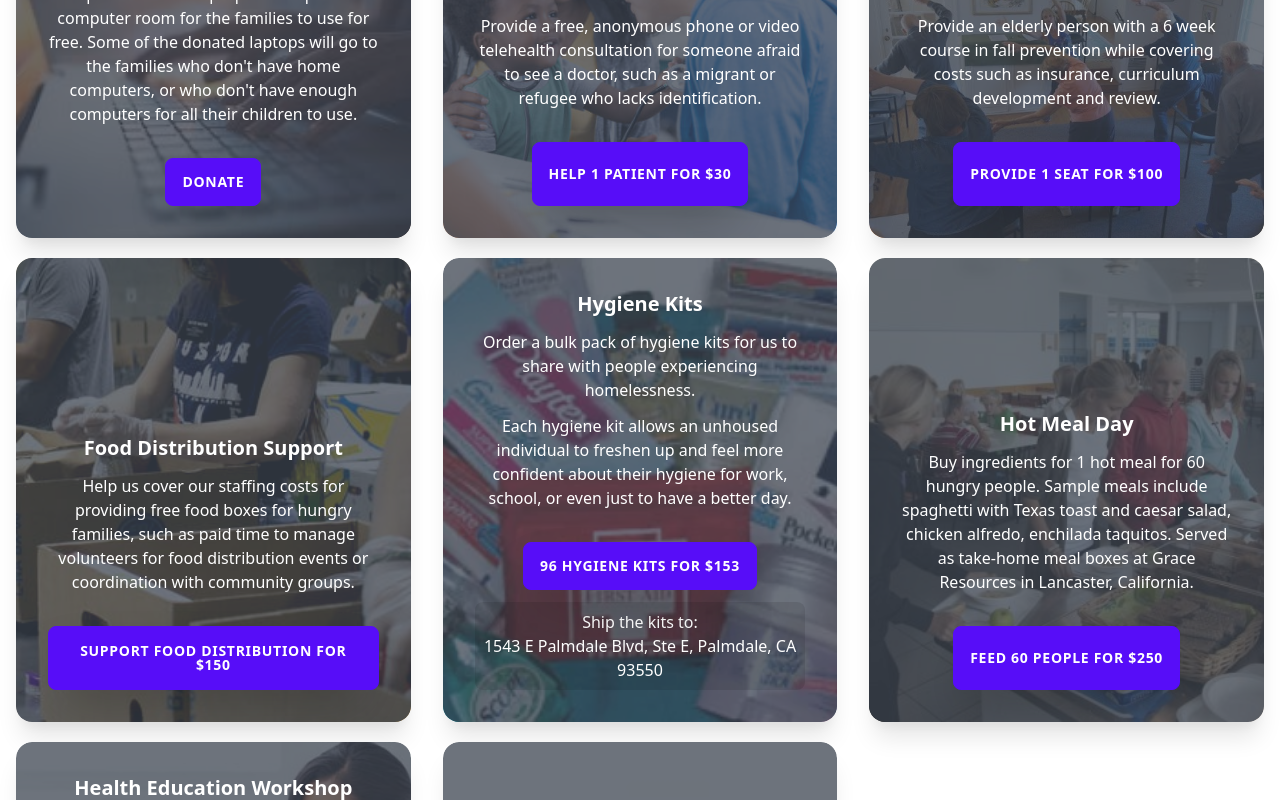
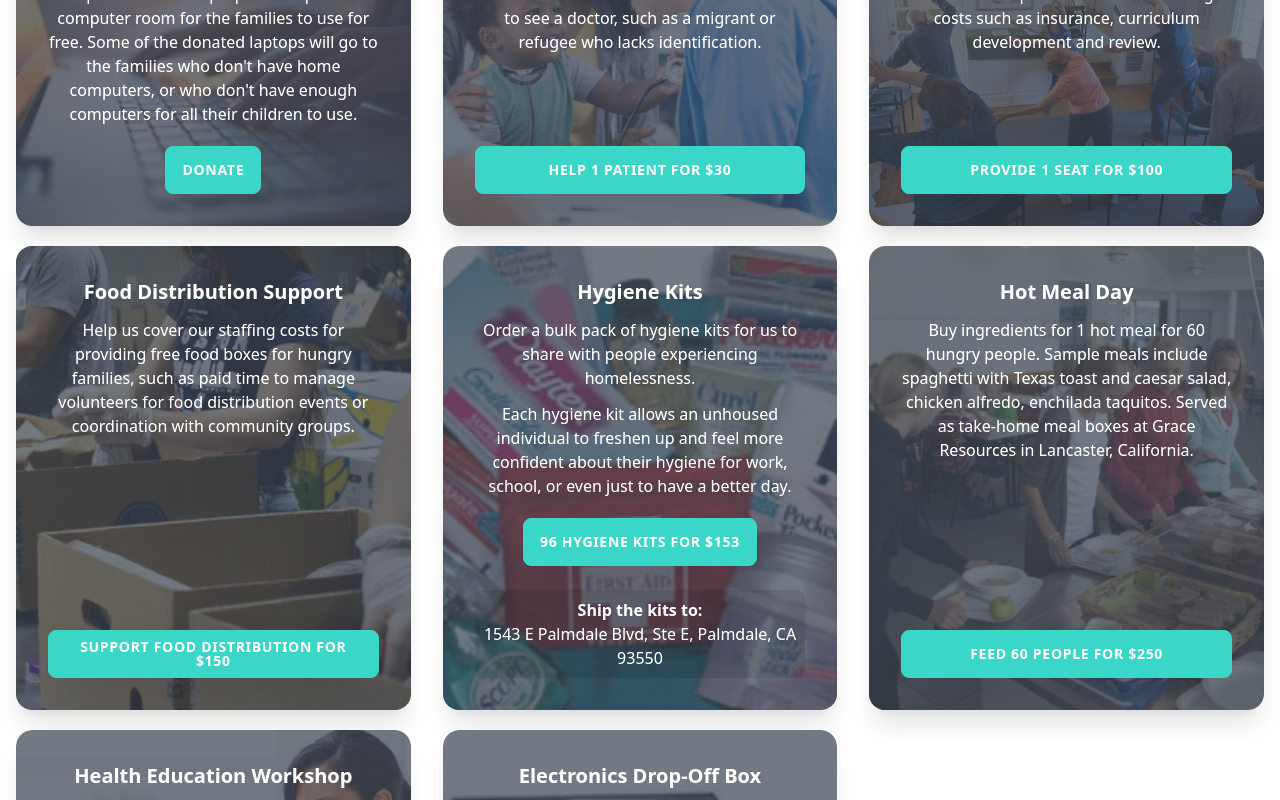
Before and after one commit to margaritahumanitarian/helpafamily, a Next.js app: page / in a window 1280 px wide. Shown: the part 520-1320 px from the top of the page. Built offline with nearby package versions, Linux system fonts and the light colour scheme.

Commit message:
improved cards design

```diff
--- a/components/Card.js
+++ b/components/Card.js
@@ -4,7 +4,7 @@ import React from 'react';
 
 function Card({ backgroundImageSource, backgroundImageAltText, children }) {
   return (
-    <div className="card shadow-xl image-full">
+    <div className="card transition duration-500 ease-in-out transform hover:-translate-y-4 filter brightness-105 shadow-xl image-full">
       {backgroundImageSource && (
         <figure>
           <Image
@@ -14,7 +14,7 @@ function Card({ backgroundImageSource, backgroundImageAltText, children }) {
           />
         </figure>
       )}
-      <div className="card-body justify-end space-y-3">{children}</div>
+      <div className="card-body space-y-3">{children}</div>
     </div>
   );
 }
@@ -43,14 +43,14 @@ CardParagraph.propTypes = {
 
 export function CardAction({ children, linkTo, isPending, onClick }) {
   return (
-    <div className="pt-5">
+    <div className="pt-5" style={{ marginTop: 'auto' }}>
       {linkTo ? (
-        <a className="btn btn-primary" href={linkTo}>
+        <a className="btn btn-accent" href={linkTo}>
           {children}
         </a>
       ) : (
         <button
-          className={`btn btn-primary h-16 md:h-13 ${
+          className={`btn btn-accent w-full h-auto ${
             isPending ? 'loading' : ''
           }`}
           onClick={onClick}
@@ -72,8 +72,8 @@ CardAction.propTypes = {
 
 export function CardAddress({ children, label }) {
   return (
-    <div className="shaded-text">
-      <div>{label}</div>
+    <div className="shaded-text" style={{ marginTop: 'auto' }}>
+      <div className="font-semibold">{label}</div>
       <span>{children}</span>
     </div>
   );
--- a/components/DoctorsAsVolunteers.js
+++ b/components/DoctorsAsVolunteers.js
@@ -1,6 +1,6 @@
 import React from 'react';
 
-import Card, { CardParagraph, CardTitle } from './Card';
+import Card, { CardAddress, CardParagraph, CardTitle } from './Card';
 
 function DoctorsAsVolunteers() {
   return (
@@ -23,13 +23,18 @@ function DoctorsAsVolunteers() {
       <CardParagraph>
         {'Scheduling is flexible and based on your availability.'}
       </CardParagraph>
-
-      <CardParagraph>{'Requirements:'}</CardParagraph>
-
-      <ul className="list-disc text-left pl-6">
-        <li>{'Current medical board license for your region and country'}</li>
-        <li>{'Fluency in English or Spanish'}</li>
-      </ul>
+      <br />
+      <CardAddress>
+        <div className="p-2">
+          <span className="font-semibold">{'Requirements:'}</span>
+          <ul className="list-disc text-left pl-6">
+            <li>
+              {'Current medical board license for your region and country'}
+            </li>
+            <li>{'Fluency in English or Spanish'}</li>
+          </ul>
+        </div>
+      </CardAddress>
     </Card>
   );
 }
--- a/components/HygieneKitsCard.js
+++ b/components/HygieneKitsCard.js
@@ -27,6 +27,7 @@ function HygieneKitsCard() {
       <CardAction linkTo="https://www.amazon.com/96-Kits-Hygiene-Travel-Charity/dp/B0881YKMBL">
         {'96 Hygiene Kits for $153'}
       </CardAction>
+      <br />
       <CardAddress label="Ship the kits to:">
         {'1543 E Palmdale Blvd, Ste E, Palmdale, CA 93550'}
       </CardAddress>
```
